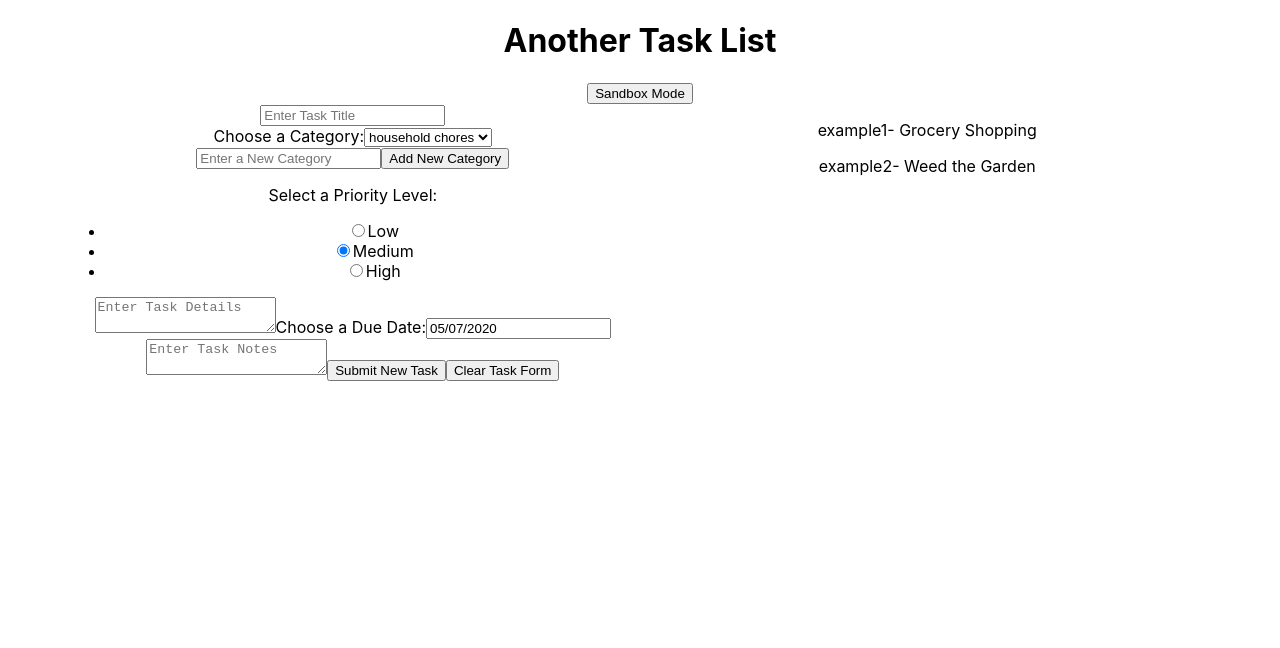
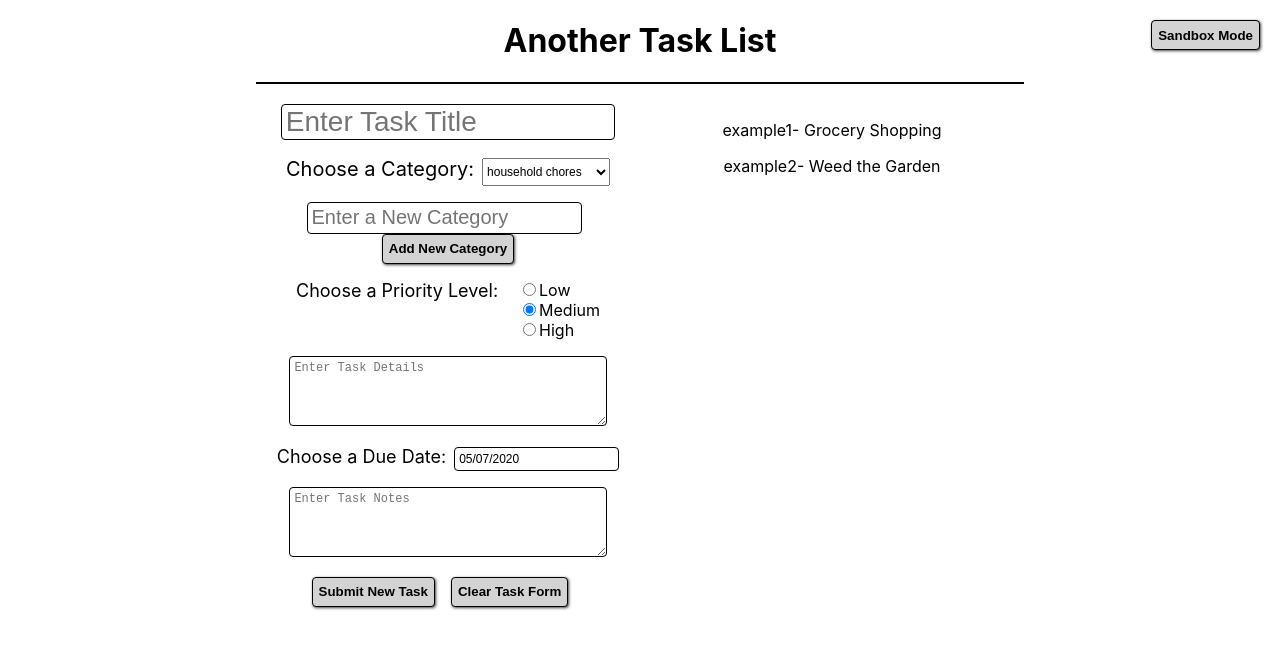
Before and after one commit to lolakoala/AnotherTaskList, a React (Create React App) app: page / in a window 1280 px wide. Shown: the top 648 px of the page. Built offline with nearby package versions, Linux system fonts and the light colour scheme.

Commit message:
adds layout, styles, classes, ids for form

```diff
--- a/src/App.css
+++ b/src/App.css
@@ -3,7 +3,19 @@ html {
   box-sizing: border-box;
 }
 
-header {
+#root {
+    display: flex;
+    justify-content: center;
+}
+
+button {
+  cursor: pointer;
+  background-color: #d3d3d3;
+  box-shadow: 1px 1px 3px 0px rgba(0,0,0,0.75);
+  height: 30px;
+  border: 1px solid black;
+  border-radius: 4px;
+  font-weight: 700;
 }
 
 .App {
@@ -11,10 +23,15 @@ header {
   display: flex;
   flex-direction: column;
   align-items: center;
+  width: 60vw;
+  height: 50vh;
 }
 
 .body {
   display: flex;
+  border-top: 2px solid black;
+  padding-top: 20px;
+  width: 100%;
 }
 
 .form {
@@ -24,3 +41,104 @@ header {
 .tasks {
   width: 50%;
 }
+
+#sandbox-button {
+  position: absolute;
+  top: 20px;
+  right: 20px;
+  border: 1px solid black;
+  border-radius: 4px;
+  height: 30px;
+}
+
+#title-input {
+  width: 85%;
+  height: 32px;
+  border: 1px solid black;
+  margin-bottom: 10px;
+  font-size: 28px;
+  border-radius: 4px;
+  padding-left: 4px;
+}
+
+#cat-select {
+  margin-top: 4px;
+  margin-bottom: 8px;
+}
+
+#cat-select label {
+  font-size: 20px;
+  margin-right: 8px;
+}
+
+#cat-select select {
+  height: 28px;
+  width: 128px;
+  font-size: 12px;
+}
+
+#cats input {
+  height: 28px;
+  font-size: 20px;
+  border: 1px solid black;
+  border-radius: 4px;
+  padding-left: 4px;
+  padding-right: 4px;
+  margin-right: 8px;
+}
+
+#priority {
+  display: flex;
+  justify-content: center;
+  margin-top: 16px;
+  margin-bottom: 8px;
+}
+
+#priority div {
+  display: flex;
+  flex-direction: column;
+  align-items: flex-start;
+}
+
+#priority p {
+  font-size: 18px;
+  margin: 0;
+  margin-right: 20px;
+}
+
+textarea {
+  margin-top: 8px;
+  margin-bottom: 8px;
+  width: 80%;
+  height: 60px;
+  border: 1px solid black;
+  border-radius: 4px;
+  padding: 4px;
+  font-size: 12px;
+}
+
+#due-date {
+  margin-top: 8px;
+  margin-bottom: 8px;
+  font-size: 18px;
+}
+
+#due-date label {
+  margin-right: 8px;
+}
+
+.date-picker {
+  border: 1px solid black;
+  border-radius: 4px;
+  font-size: 12px;
+  cursor: pointer;
+  padding: 4px;
+}
+
+#actions {
+  margin-top: 8px;
+}
+
+#actions button {
+  margin-right: 16px;
+}
--- a/src/App.js
+++ b/src/App.js
@@ -9,10 +9,8 @@ function App() {
     {/* keeping counter in as reference */}
 
       <div className="App">
-        <header>
-          <h1>Another Task List</h1>
-          <button>Sandbox Mode</button>
-        </header>
+        <h1>Another Task List</h1>
+        <button id='sandbox-button'>Sandbox Mode</button>
         <div className='body'>
           <Form />
           <Tasks />
--- a/src/features/form/Form.js
+++ b/src/features/form/Form.js
@@ -40,9 +40,11 @@ const Form = () => {
             onChange={event => setTitle(event.target.value)}
             placeholder="Enter Task Title"
             required
+            id='title-input'
         />
+        <div id='cats'>
             {categories.length &&
-            <div>
+                <div id='cat-select'>
                     <label for="cat-select">Choose a Category:</label>
                     <select
                         name="categories"
@@ -62,9 +64,10 @@ const Form = () => {
                 required={!categories.length}
             />
             <button onClick={addNewCat}>Add New Category</button>
-        <p>Select a Priority Level:</p>
-        <ul>
-            <li>
+        </div>
+        <div id='priority'>
+            <p>Choose a Priority Level:</p>
+            <div>
                 <label>
                     <input
                         type="radio"
@@ -74,8 +77,6 @@ const Form = () => {
                     />
                     Low
                 </label>
-            </li>
-            <li>
                 <label>
                     <input
                         type="radio"
@@ -85,8 +86,6 @@ const Form = () => {
                     />
                     Medium
                 </label>
-            </li>
-            <li>
                 <label>
                     <input
                         type="radio"
@@ -96,26 +95,30 @@ const Form = () => {
                     />
                     High
                 </label>
-            </li>
-        </ul>
+            </div>
+        </div>
         <textarea
             type="text"
             value={details}
             onChange={event => setDetails(event.target.value)}
             placeholder="Enter Task Details"
         />
+        <div id='due-date'>
             <label for="due-date-picker">Choose a Due Date:</label>
             <DatePicker
                 id="due-date-picker"
                 selected={dueDate}
                 onChange={date => setDueDate(date)}
+                className='date-picker'
             />
+        </div>
         <textarea
             type="text"
             value={notes}
             onChange={event => setNotes(event.target.value)}
             placeholder="Enter Task Notes"
         />
+        <div id='actions'>
             <button
                 onClick={() => {
                     dispatch(addTask({
@@ -128,6 +131,7 @@ const Form = () => {
 
                 }}>Submit New Task</button>
             <button onClick={clearForm}>Clear Task Form</button>
+        </div>
     </div>)
 }
 
```
Lines whose indentation alone changed are shown as unchanged.
